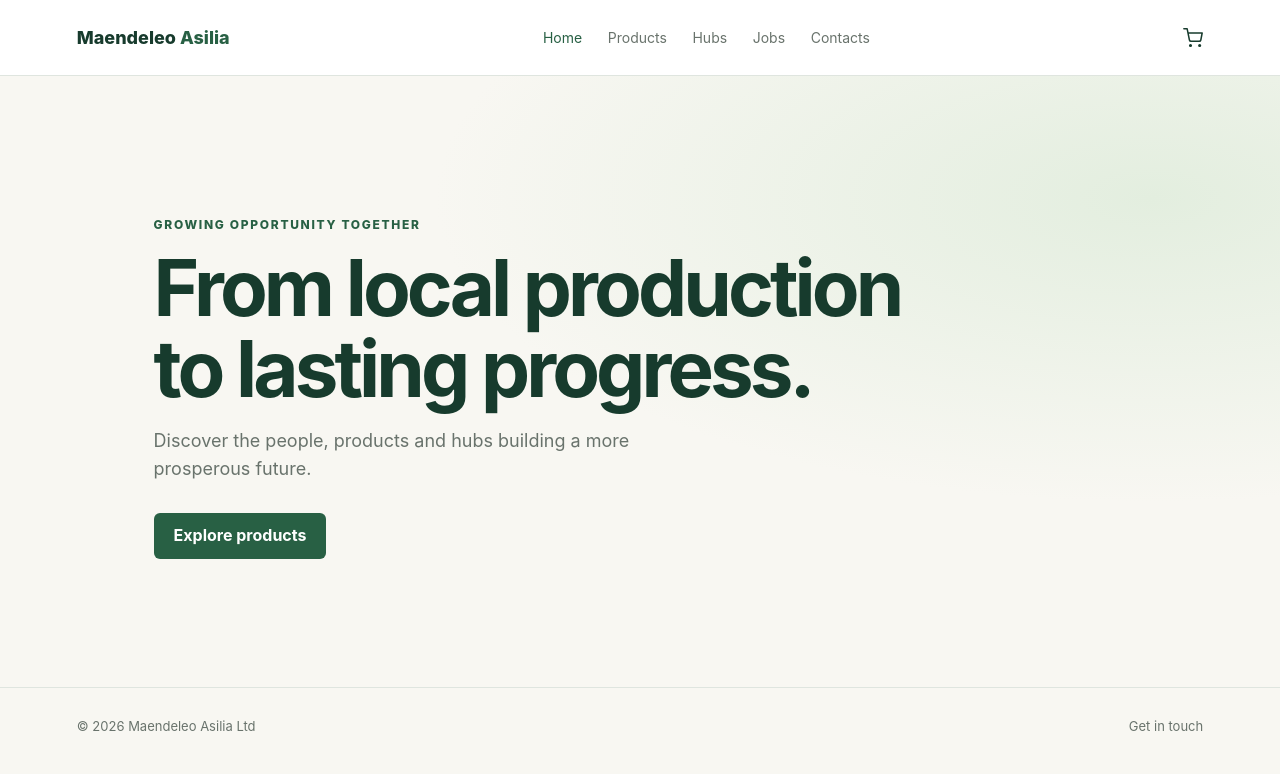
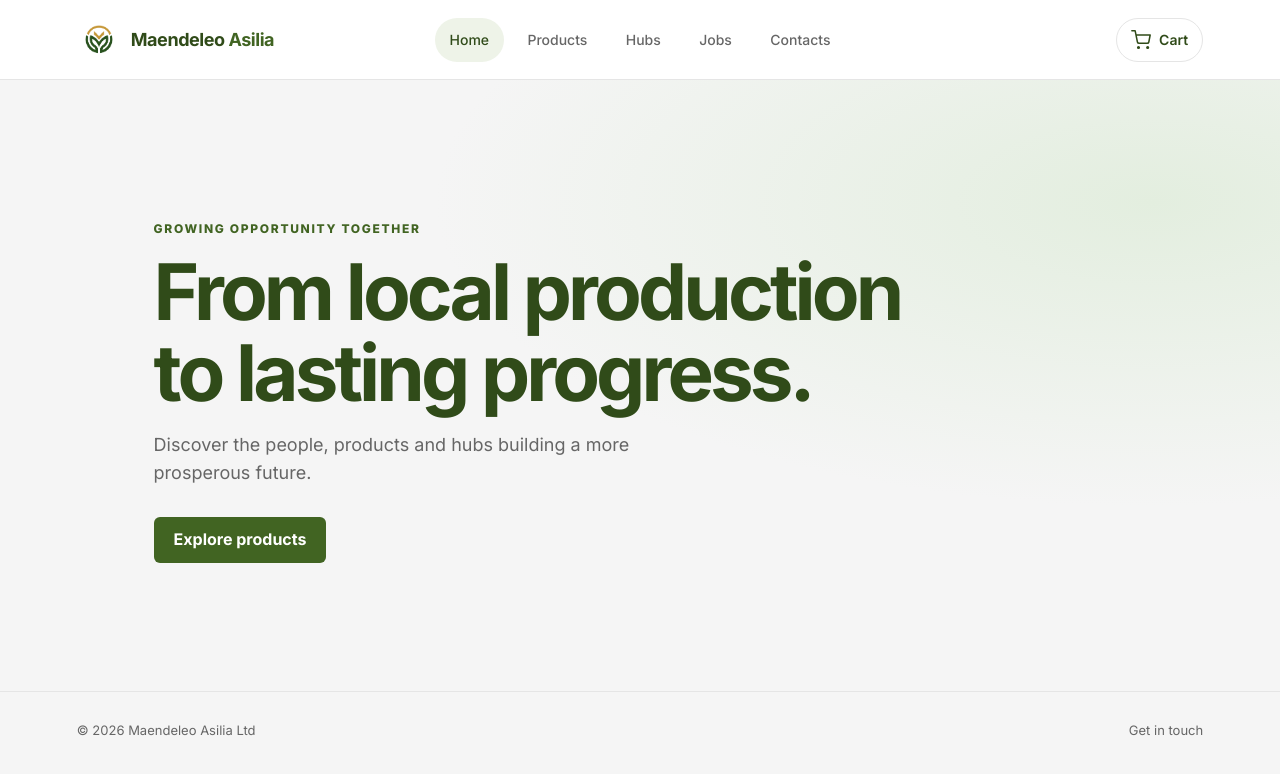
Before and after one commit to LissaEdmund/maendeleoasiliaFrontend, a React (Vite) app: page / in a window 1280 px wide. Shown: the top 774 px of the page. Built offline with nearby package versions, Linux system fonts and the light colour scheme.

Commit message:
feat: add @fontsource-variable/inter for variable font support and enhance header/navbar accessibility

```diff
--- a/package.json
+++ b/package.json
@@ -10,6 +10,7 @@
     "preview": "vite preview"
   },
   "dependencies": {
+    "@fontsource-variable/inter": "^5.3.0",
     "@hookform/resolvers": "^5.9.1",
     "@tanstack/react-query": "^5.103.1",
     "axios": "^1.20.0",
--- a/src/components/layout/Header/Header.tsx
+++ b/src/components/layout/Header/Header.tsx
@@ -1,21 +1,54 @@
+import { useEffect, useRef, useState } from 'react'
 import { Link } from 'react-router-dom'
+import logo from '../../../assets/logos/logo.png'
 import { routePaths } from '../../../routes/routePaths'
 import { Navbar } from '../Navbar/Navbar'
 
 export function Header() {
+  const [isMenuOpen, setIsMenuOpen] = useState(false)
+  const menuButtonRef = useRef<HTMLButtonElement>(null)
+
+  useEffect(() => {
+    if (!isMenuOpen) return
+
+    function handleKeyDown(event: KeyboardEvent) {
+      if (event.key === 'Escape') {
+        setIsMenuOpen(false)
+        menuButtonRef.current?.focus()
+      }
+    }
+
+    window.addEventListener('keydown', handleKeyDown)
+    return () => window.removeEventListener('keydown', handleKeyDown)
+  }, [isMenuOpen])
+
   return (
     <header className="site-header">
       <Link className="brand" to={routePaths.home} aria-label="Maendeleo Asilia home">
-        Maendeleo <span>Asilia</span>
+        <img className="brand-logo" src={logo} alt="" />
+        <span className="brand-name">Maendeleo <span>Asilia</span></span>
       </Link>
-      <Navbar />
+      <button
+        ref={menuButtonRef}
+        className="menu-toggle"
+        type="button"
+        aria-label={isMenuOpen ? 'Close main menu' : 'Open main menu'}
+        aria-expanded={isMenuOpen}
+        aria-controls="main-navigation"
+        onClick={() => setIsMenuOpen((open) => !open)}
+      >
+        <span />
+        <span />
+        <span />
+      </button>
+      <Navbar isOpen={isMenuOpen} onNavigate={() => setIsMenuOpen(false)} />
       <Link className="cart-link" to={routePaths.cart} aria-label="Shopping cart">
         <svg aria-hidden="true" viewBox="0 0 24 24" width="20" height="20" fill="none" stroke="currentColor" strokeWidth="1.8" strokeLinecap="round" strokeLinejoin="round">
           <circle cx="9" cy="21" r="1" />
           <circle cx="20" cy="21" r="1" />
           <path d="M1 1h4l2.7 13.4a2 2 0 0 0 2 1.6h9.7a2 2 0 0 0 2-1.6L23 6H6" />
         </svg>
-        <span className="sr-only">Cart</span>
+        <span className="cart-label">Cart</span>
       </Link>
     </header>
   )
--- a/src/components/layout/Navbar/Navbar.tsx
+++ b/src/components/layout/Navbar/Navbar.tsx
@@ -9,11 +9,20 @@ const navigationItems = [
   { label: 'Contacts', to: routePaths.contacts },
 ] as const
 
-export function Navbar() {
+type NavbarProps = {
+  isOpen: boolean
+  onNavigate: () => void
+}
+
+export function Navbar({ isOpen, onNavigate }: NavbarProps) {
   return (
-    <nav aria-label="Main navigation">
+    <nav
+      id="main-navigation"
+      className={`primary-nav${isOpen ? ' is-open' : ''}`}
+      aria-label="Main navigation"
+    >
       {navigationItems.map(({ label, to, ...linkProps }) => (
-        <NavLink key={to} to={to} {...linkProps}>
+        <NavLink key={to} to={to} {...linkProps} onClick={onNavigate}>
           {label}
         </NavLink>
       ))}
--- a/src/main.tsx
+++ b/src/main.tsx
@@ -1,6 +1,7 @@
 import { StrictMode } from 'react'
 import { createRoot } from 'react-dom/client'
 import { BrowserRouter } from 'react-router-dom'
+import '@fontsource-variable/inter'
 import './styles/reset.css'
 import './styles/variables.css'
 import './styles/globals.css'
--- a/src/styles/globals.css
+++ b/src/styles/globals.css
@@ -1,10 +1,20 @@
 body { background: var(--cream); color: var(--ink); line-height: 1.55; }
 a { text-decoration: none; }
-.site-header, .checkout-header { min-height: 76px; display: flex; align-items: center; justify-content: space-between; gap: 24px; padding: 0 clamp(20px, 6vw, 88px); background: var(--white); border-bottom: 1px solid var(--line); }
-.brand { font-size: 18px; font-weight: 800; color: var(--green-900); white-space: nowrap; }.brand span { color: var(--green-700); }
-nav { display: flex; gap: clamp(14px, 2vw, 30px); } nav a { color: var(--muted); font-size: 14px; } nav a.active, nav a:hover { color: var(--green-700); }
-.cart-link { color: var(--green-900); font-weight: 700; }
-.cart-link svg { display: block; }.sr-only { position: absolute; width: 1px; height: 1px; padding: 0; margin: -1px; overflow: hidden; clip: rect(0, 0, 0, 0); white-space: nowrap; border: 0; }
+.site-header { min-height: 80px; display: grid; grid-template-columns: minmax(0, 1fr) auto minmax(0, 1fr); align-items: center; gap: clamp(16px, 2.4vw, 36px); padding: 0 clamp(20px, 6vw, 88px); background: var(--white); border-bottom: 1px solid var(--line); }
+.checkout-header { min-height: 76px; display: flex; align-items: center; justify-content: space-between; gap: 24px; padding: 0 clamp(20px, 6vw, 88px); background: var(--white); border-bottom: 1px solid var(--line); }
+.brand { display: inline-flex; align-items: center; gap: 10px; color: var(--green-900); white-space: nowrap; }
+.brand-logo { display: block; width: 44px; height: 44px; object-fit: contain; }
+.brand-name { font-size: 18px; font-weight: 700; letter-spacing: -.025em; }
+.brand-name span { color: var(--green-700); }
+.primary-nav { display: flex; align-items: center; justify-content: center; gap: clamp(4px, .7vw, 12px); }
+.primary-nav a { display: inline-flex; min-height: 44px; align-items: center; padding: 0 clamp(10px, 1.15vw, 16px); border-radius: 999px; color: var(--muted); font-size: 14px; font-weight: 500; transition: background-color 140ms ease, color 140ms ease; }
+.primary-nav a[aria-current="page"], .primary-nav a:hover { background: var(--green-100); color: var(--green-900); }
+.cart-link { justify-self: end; display: inline-flex; min-height: 44px; align-items: center; justify-content: center; gap: 8px; padding: 0 14px; border: 1px solid var(--line); border-radius: 999px; color: var(--green-900); font-size: 14px; font-weight: 600; transition: background-color 140ms ease, border-color 140ms ease; }
+.cart-link:hover { border-color: var(--green-700); background: var(--green-100); }
+.cart-link svg { display: block; }
+.menu-toggle { display: none; }
+.site-header a:focus-visible, .site-header button:focus-visible { outline: 3px solid var(--green-700); outline-offset: 3px; }
+.sr-only { position: absolute; width: 1px; height: 1px; padding: 0; margin: -1px; overflow: hidden; clip: rect(0, 0, 0, 0); white-space: nowrap; border: 0; }
 .page-shell { min-height: 58vh; padding: clamp(56px, 10vw, 132px) clamp(24px, 12vw, 180px); }
 .hero { background: radial-gradient(ellipse at 90% 20%, #e3eedf 0, transparent 44%), var(--cream); }.hero h1 { max-width: 780px; margin: 12px 0; color: var(--green-900); font-size: clamp(42px, 7vw, 78px); line-height: 1.04; letter-spacing: -.05em; }.hero p:not(.eyebrow) { max-width: 560px; color: var(--muted); font-size: 18px; margin-bottom: 30px; }
 .eyebrow { color: var(--green-700); font-size: 12px; font-weight: 800; letter-spacing: .14em; text-transform: uppercase; }
@@ -14,4 +24,27 @@ nav { display: flex; gap: clamp(14px, 2vw, 30px); } nav a { color: var(--muted);
 .customer-toggle { display: grid; grid-template-columns: 1fr 1fr; padding: 4px; margin-bottom: 24px; background: var(--cream); border-radius: 8px; }.customer-toggle button { border: 0; padding: 12px 8px; background: transparent; color: var(--muted); cursor: pointer; border-radius: 6px; }.customer-toggle button.selected { color: var(--green-900); background: var(--white); box-shadow: 0 1px 4px #173b2d19; font-weight: 700; }
 .form-stack { display: grid; gap: 16px; }.form-stack label { display: grid; gap: 6px; font-size: 14px; font-weight: 650; }.form-stack input { width: 100%; min-height: 44px; border: 1px solid var(--line); border-radius: 6px; padding: 8px 11px; color: var(--ink); background: var(--white); }.form-stack input:focus { outline: 2px solid #28604444; border-color: var(--green-700); }.form-stack small { color: #a03530; font-weight: 400; }
 .account-placeholder { padding: 20px; border: 1px dashed var(--line); border-radius: 8px; }.account-placeholder h2 { margin-top: 0; color: var(--green-900); font-size: 18px; }.account-placeholder p { color: var(--muted); }.account-placeholder button:disabled { background: #9aa79e; cursor: not-allowed; }
-@media (max-width: 700px) { .site-header { flex-wrap: wrap; padding-block: 16px; } nav { order: 3; width: 100%; overflow-x: auto; justify-content: space-between; } .checkout-header { gap: 12px; padding-inline: 16px; font-size: 13px; }.checkout-page { margin: 32px auto; padding: 24px; } }
+@media (max-width: 860px) {
+  .site-header { grid-template-columns: minmax(0, 1fr) auto auto; padding-block: 12px; gap: 12px; }
+  .menu-toggle { display: grid; width: 44px; height: 44px; place-content: center; gap: 5px; padding: 0; border: 1px solid var(--line); border-radius: 50%; background: var(--white); color: var(--green-900); cursor: pointer; }
+  .menu-toggle span { display: block; width: 18px; height: 2px; border-radius: 2px; background: currentColor; transition: transform 140ms ease, opacity 140ms ease; }
+  .menu-toggle[aria-expanded="true"] span:nth-child(1) { transform: translateY(7px) rotate(45deg); }
+  .menu-toggle[aria-expanded="true"] span:nth-child(2) { opacity: 0; }
+  .menu-toggle[aria-expanded="true"] span:nth-child(3) { transform: translateY(-7px) rotate(-45deg); }
+  .primary-nav { display: none; grid-column: 1 / -1; align-items: stretch; gap: 4px; padding: 8px 0 4px; border-top: 1px solid var(--line); }
+  .primary-nav.is-open { display: grid; }
+  .primary-nav a { min-height: 44px; padding: 0 14px; border-radius: 8px; }
+  .checkout-header { gap: 12px; padding-inline: 16px; font-size: 13px; }
+  .checkout-page { margin: 32px auto; padding: 24px; }
+}
+@media (max-width: 380px) {
+  .site-header { padding-inline: 14px; gap: 8px; }
+  .brand { gap: 6px; }
+  .brand-logo { width: 36px; height: 36px; }
+  .brand-name { font-size: 15px; }
+  .cart-link { width: 44px; padding: 0; }
+  .cart-label { display: none; }
+}
+@media (prefers-reduced-motion: reduce) {
+  .primary-nav a, .cart-link, .menu-toggle span { transition: none; }
+}
--- a/src/styles/reset.css
+++ b/src/styles/reset.css
@@ -1,5 +1,5 @@
 *, *::before, *::after { box-sizing: border-box; }
-html { min-width: 320px; font-family: Inter, ui-sans-serif, system-ui, -apple-system, BlinkMacSystemFont, "Segoe UI", sans-serif; }
+html { min-width: 320px; font-family: var(--font-sans); }
 body { margin: 0; min-width: 320px; min-height: 100vh; }
 button, input { font: inherit; }
 a { color: inherit; }
--- a/src/styles/variables.css
+++ b/src/styles/variables.css
@@ -1 +1,12 @@
-:root { color-scheme: light; --green-900: #173b2d; --green-700: #286044; --green-100: #eaf2eb; --cream: #f8f7f2; --ink: #202a24; --muted: #69736c; --line: #dfe5df; --white: #fff; }
+:root {
+  color-scheme: light;
+  --green-900: #304b19;
+  --green-700: #416422;
+  --green-100: #eef3e8;
+  --cream: #f5f5f5;
+  --ink: #1a1a1a;
+  --muted: #666;
+  --line: #e5e5e5;
+  --white: #fff;
+  --font-sans: Inter, "Segoe UI", sans-serif;
+}
```
Also changed, not shown: 1 other file (tests, documents, lock files or other folders).
